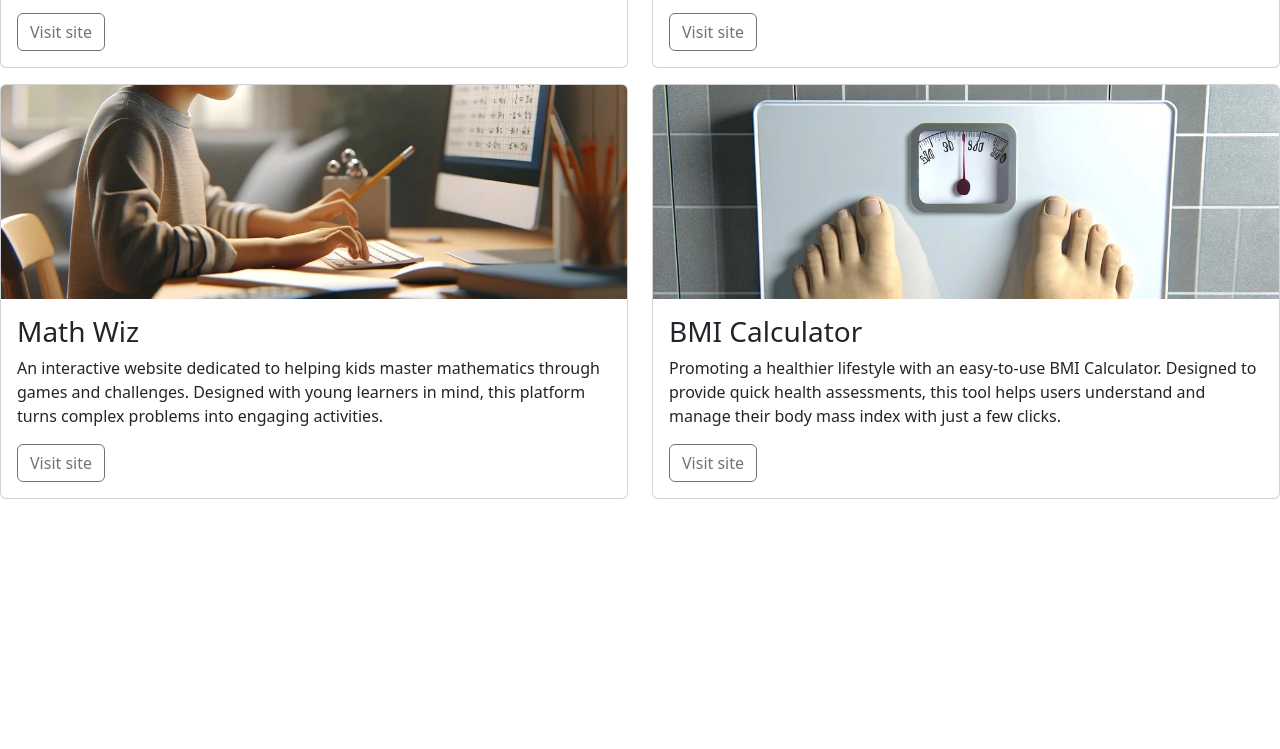
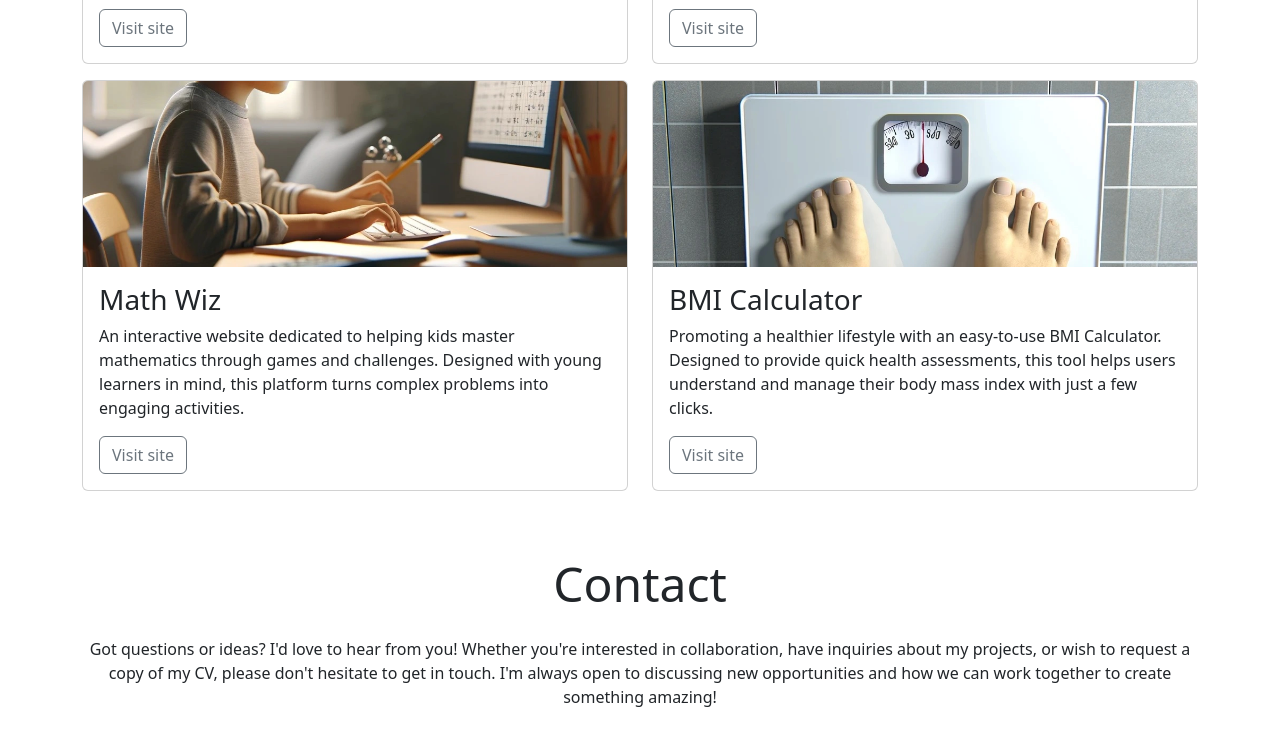
Before and after one commit to Ellis8462/Bootstrapping-a-portfolio, a plain HTML site: page index.html in a window 1280 px wide. Shown: the part 1344-2093 px from the top of the page. Before the commit the page ends 1859 px from the top, so only its background shows below. Drawn offline with nearby package versions, Linux system fonts and the light colour scheme.

Commit message:
Add contact section

```diff
--- a/index.html
+++ b/index.html
@@ -105,7 +105,7 @@
   <!-- portfolio section starts here -->
 
 
-
+<section id="portfolio" class="container pb-4">
   <div class="row">
       <!-- my-4 used to add top and bottom margin to heading -->
       <div class="col-12 text-center my-4">
@@ -181,6 +181,24 @@
 </section>
 </main>
 
+<!-- Contact section-->
+ <footer id="contact" class="container">
+    <div class="row justify-content-center">
+        <div class="col-12 text-center my-4">
+           <h2 class="display-5">Contact </h2>
+           <p class="mt-4"> Got questions or ideas? I'd love to hear from you! Whether you're interested in collaboration, have inquiries about my projects, or wish to request a copy of my CV, please don't hesitate to get in touch. I'm always open to discussing new opportunities and how we can work together to create something amazing! </p>
+
+        </div>
+        <div class="col-12 col-md-10 col-lg-8">
+            <!-- Add your form here -->
+
+        </div>
+
+    </div>
+
+
+</footer>
+
 
 
 
```
